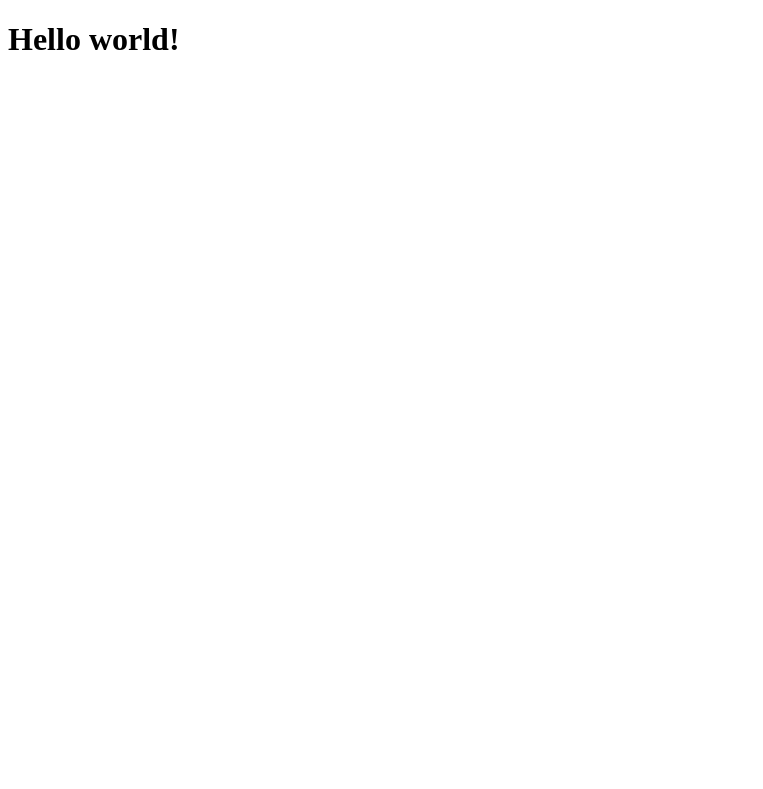
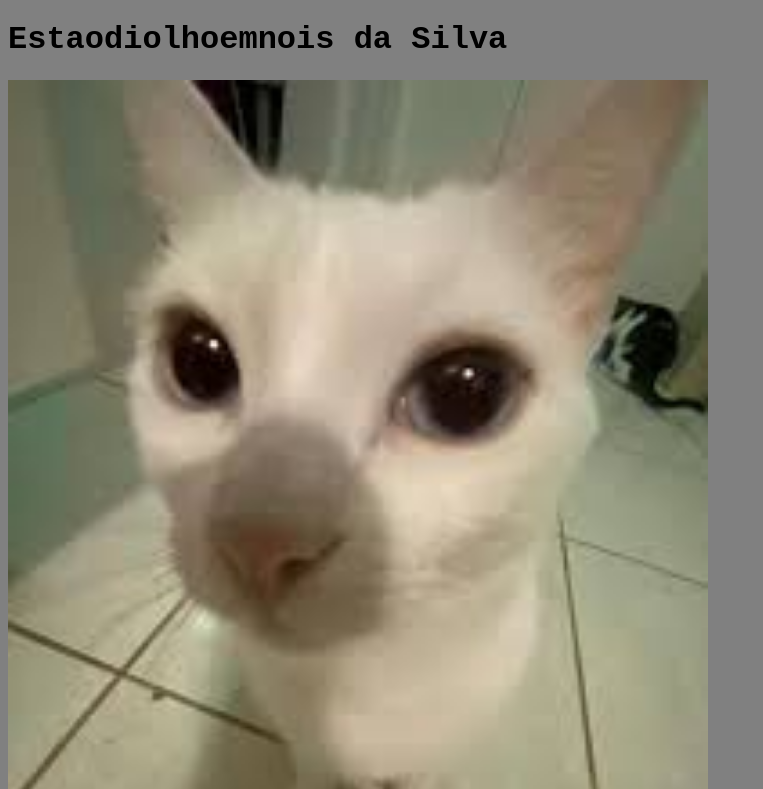
Before and after one commit to niivo/pam-serviceworkers, a plain HTML site: page index.html in a window 1280 px wide. Shown: the top 789 px of the page, without its empty margins (0-763 px from the left). Drawn offline with Linux system fonts and the light colour scheme.

Commit message:
atualizacao index/style

```diff
--- a/index.html
+++ b/index.html
@@ -6,8 +6,10 @@
     <title>Atividade</title>
     <link rel="manifest" href="manifest.json">
     <script src="script.js"></script>
+    <link rel="stylesheet" href="style.css">
 </head>
 <body>
-    <h1>Hello world!</h1>
+    <h1>Estaodiolhoemnois da Silva</h1>
+    <img class="gato" src="images/gatoolho.jpg" alt="gatojulgando">
 </body>
 </html>
--- /dev/null
+++ b/style.css
@@ -0,0 +1,9 @@
+body{
+    background-color: gray;
+    font-family: 'Courier New', Courier, monospace;
+
+}
+img{
+    width: 700px;
+    height: auto;
+}
```
Also changed, not shown: images/gatoolho.jpg (added).
